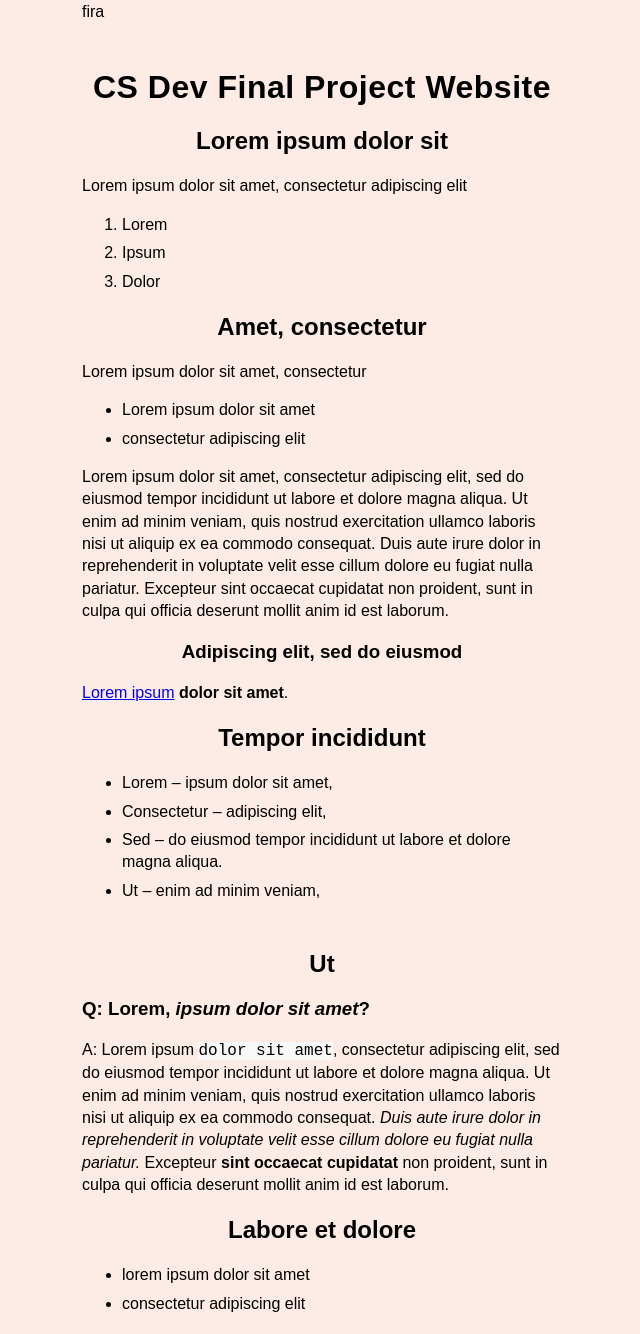
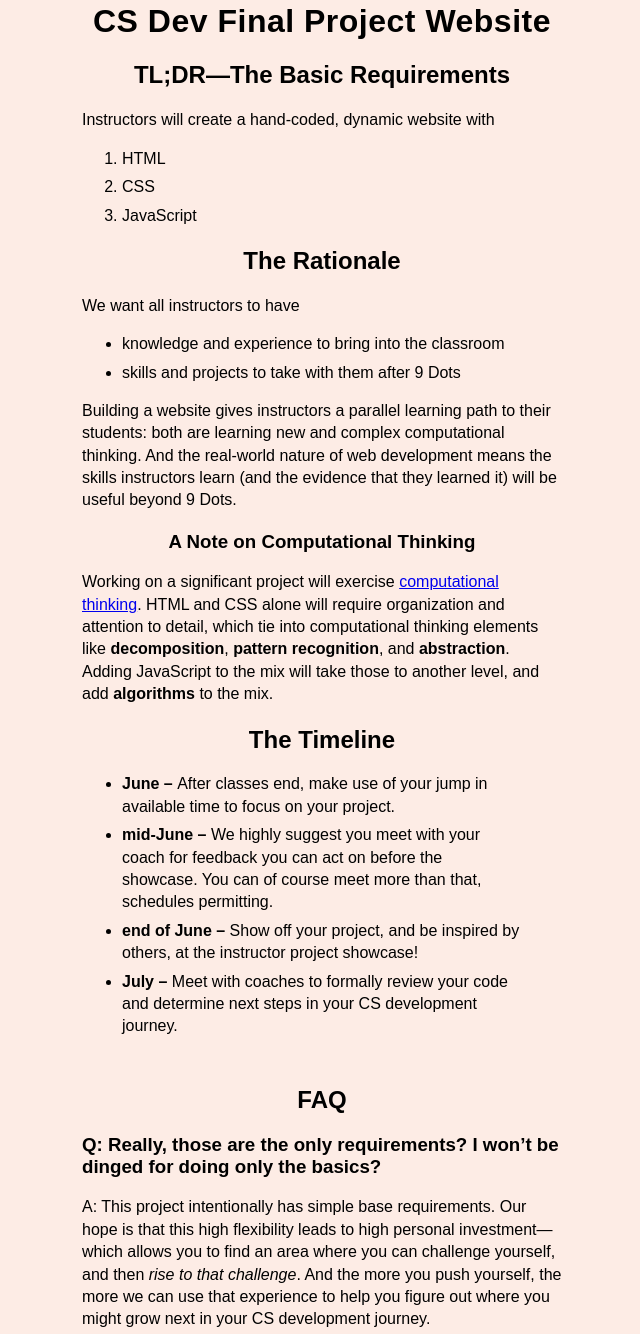
Before and after one commit to julescubtree/2022-9dots-gh-pages-demo, a plain HTML site: page index.html in a window 1280 px wide. Shown: the part 45-1379 px from the top of the page, without its empty margins (318-958 px from the left). Drawn offline with Linux system fonts and the light colour scheme; a small style sheet from the web is missing.

Commit message:
Correct final project info

```diff
--- a/index.html
+++ b/index.html
@@ -2,83 +2,96 @@
 <html lang="en" >
 <head>
   <meta charset="UTF-8">
-  <title>CodePen - CS Dev Final Project Website [2021–2022] [preview]</title>
+  <title>CodePen - CS Dev Final Project Website [2021–2022]</title>
   <link rel="stylesheet" href="./style.css">
 
 </head>
 <body>
 <!-- partial:index.partial.html -->
-<body id='body'>
-
-  <div id="togglifier">
-    fira
-  </div>
+<body class="fira">
 
   <main>
 
     <h1>CS Dev Final Project Website</h1>
 
-    <h2>Lorem ipsum dolor sit</h2>
+    <h2>TL;DR—The Basic Requirements</h2>
 
     <p>
-      Lorem ipsum dolor sit amet, consectetur adipiscing elit
+      Instructors will create a hand-coded, dynamic website with
     </p>
     <ol>
-      <li>Lorem</li>
-      <li>Ipsum</li>
-      <li>Dolor</li>
+      <li>HTML</li>
+      <li>CSS</li>
+      <li>JavaScript</li>
     </ol>
 
-    <h2>Amet, consectetur</h2>
+    <h2>The Rationale</h2>
 
     <p>
-      Lorem ipsum dolor sit amet, consectetur
+      We want all instructors to have
     </p>
     <ul>
-      <li>Lorem ipsum dolor sit amet</li>
-      <li>consectetur adipiscing elit</li>
+      <li>knowledge and experience to bring into the classroom</li>
+      <li>skills and projects to take with them after 9 Dots</li>
     </ul>
     <p>
-      Lorem ipsum dolor sit amet, consectetur adipiscing elit, sed do eiusmod tempor incididunt ut labore et dolore magna aliqua. Ut enim ad minim veniam, quis nostrud exercitation ullamco laboris nisi ut aliquip ex ea commodo consequat. Duis aute irure dolor in reprehenderit in voluptate velit esse cillum dolore eu fugiat nulla pariatur. Excepteur sint occaecat cupidatat non proident, sunt in culpa qui officia deserunt mollit anim id est laborum.
+      Building a website gives instructors a parallel learning path to their students: both are learning new and complex computational thinking. And the real-world nature of web development means the skills instructors learn (and the evidence that they learned it) will be useful beyond 9 Dots.
     </p>
 
-    <h3>Adipiscing elit, sed do eiusmod</h3>
+    <h3>A Note on Computational Thinking</h3>
 
     <p>
-      <a href="https://lipsum.com">Lorem ipsum</a> <strong>dolor sit amet</strong>.
+      Working on a significant project will exercise <a href="https://www.bbc.co.uk/bitesize/guides/zp92mp3/revision/1">computational thinking</a>. HTML and CSS alone will require organization and attention to detail, which tie into computational thinking elements like <strong>decomposition</strong>, <strong>pattern recognition</strong>, and <strong>abstraction</strong>. Adding JavaScript to the mix will take those to another level, and add <strong>algorithms</strong> to the mix.
     </p>
 
-    <h2>Tempor incididunt</h2>
+    <h2>The Timeline</h2>
 
     <ul class="timeline">
-      <li><span class="timeline-moment">Lorem</span> ipsum dolor sit amet,</li>
-      <li><span class="timeline-moment">Consectetur</span> adipiscing elit,</li>
-      <li><span class="timeline-moment">Sed</span> do eiusmod tempor incididunt ut labore et dolore magna aliqua.</li>
-      <li><span class="timeline-moment">Ut</span> enim ad minim veniam,</li>
+      <li><span class="timeline-moment">June</span> After classes end, make use of your jump in available time to focus on your project.</li>
+      <li><span class="timeline-moment">mid-June</span> We highly suggest you meet with your coach for feedback you can act on before the showcase. You can of course meet more than that, schedules permitting.</li>
+      <li><span class="timeline-moment">end of June</span> Show off your project, and be inspired by others, at the instructor project showcase!</li>
+      <li><span class="timeline-moment">July</span> Meet with coaches to formally review your code and determine next steps in your CS development journey.</li>
     </ul>
 
   </main>
 
   <section id="details">
 
-    <h2>Ut</h2>
+    <h2>FAQ</h2>
 
     <h3 class="question">
-      Lorem, <em>ipsum dolor sit amet</em>?
+      Really, those are the only requirements? I won’t be dinged for doing only the basics?
     </h3>
     <p class="answer">
-      Lorem ipsum <code>dolor sit amet</code>, consectetur adipiscing elit, sed do eiusmod tempor incididunt ut labore et dolore magna aliqua. Ut enim ad minim veniam, quis nostrud exercitation ullamco laboris nisi ut aliquip ex ea commodo consequat. <em>Duis aute irure dolor in reprehenderit in voluptate velit esse cillum dolore eu fugiat nulla pariatur.</em> Excepteur <strong>sint occaecat cupidatat</strong> non proident, sunt in culpa qui officia deserunt mollit anim id est laborum.
+      This project intentionally has simple base requirements. Our hope is that this high flexibility leads to high personal investment—which allows you to find an area where you can challenge yourself, and then <em>rise to that challenge</em>. And the more you push yourself, the more we can use that experience to help you figure out where you might grow next in your CS development journey.
     </p>
 
-    <h2>Labore et dolore</h2>
+    <h3 class="question">
+      What do you mean by <em>dynamic</em> website?
+    </h3>
+    <p class="answer">
+      We mean that via user interaction, the contents of the website itself change. Using something like a <code>:hover</code> CSS pseudo-class to temporarily change the appearance of something on a website does not count, because it only changes the presentation. Using JavaScript to change CSS classes on a website element in response to a button press does count, as does using JavaScript to insert/delete/modify website content. Please note: a dynamic website <em>requires</em> JavaScript.*
+    </p>
+    <p class="footnote">
+      *Unless you want to do <a href="https://notlaura.com/is-css-turing-complete/">something hardcore</a>.
+    </p>
+
+    <h3 class="question">
+      Must <em>I</em> write all my website code <em>from scratch</em>?
+    </h3>
+    <p class="answer">
+      We expect that you will use and modify code from other sources. We just ask that you attribute those sources. Your portions of the code, though, should be significant enough that you can call the entire project <em>yours</em>.
+    </p>
+
+    <h2>Nice-to-Haves</h2>
 
     <ul>
-      <li>lorem ipsum dolor sit amet</li>
-      <li>consectetur adipiscing elit</li>
+      <li>host your website online</li>
+      <li>manage your source code via Git</li>
     </ul>
 
     <p>
-      Lorem ipsum <a href="https://pages.github.com/">GitHub Pages</a>.
+      Both of the above may come together via a tool like <a href="https://pages.github.com/">GitHub Pages</a>.
     </p>
 
   </section>
--- a/script.js
+++ b/script.js
@@ -1,31 +1 @@
 // TODO: style switcher (or just typography?)
-
-const body = document.getElementById("body");
-
-const bodyClasses = {
-  fira: true,
-};
-
-const togglifier = document.getElementById("togglifier");
-
-togglifier.addEventListener(
-  "click",
-  () => {
-    bodyClasses.fira = !bodyClasses.fira;
-    setBodyClasses();
-  }
-);
-
-setBodyClasses();
-
-
-function setBodyClasses () {
-  const bodyClassArr = [];
-  for (className in bodyClasses) {
-    if (bodyClasses[className]) {
-      bodyClassArr.push(className);
-    }
-  }
-  const bodyClassStr = bodyClassArr.join("");
-  body.className = bodyClassStr;
-}
--- a/style.css
+++ b/style.css
@@ -105,6 +105,6 @@ body.fira {
   font-weight: 600;
 }
 
-fira .timeline-moment {
+.fira .timeline-moment {
   font-weight: 600;
 }
```
